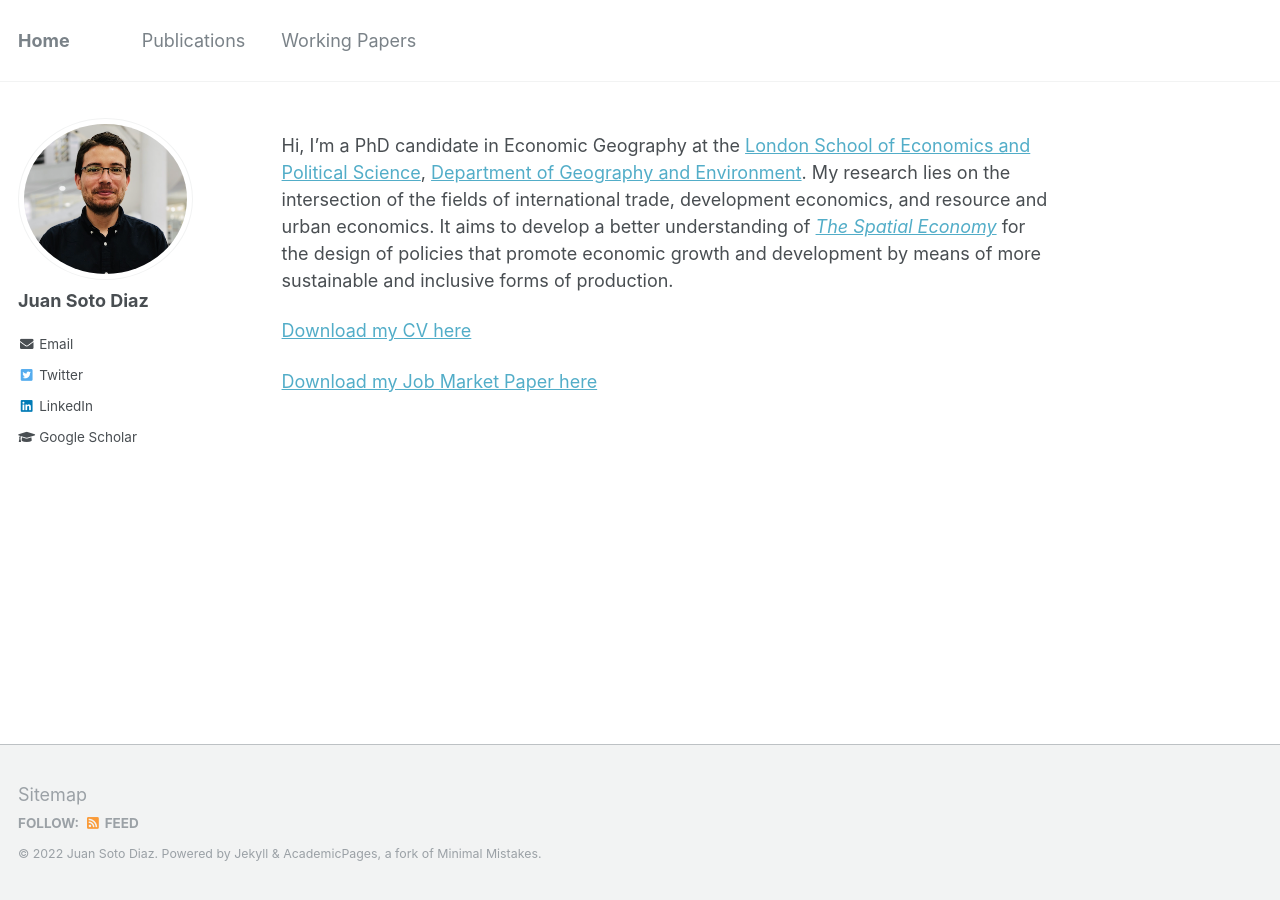
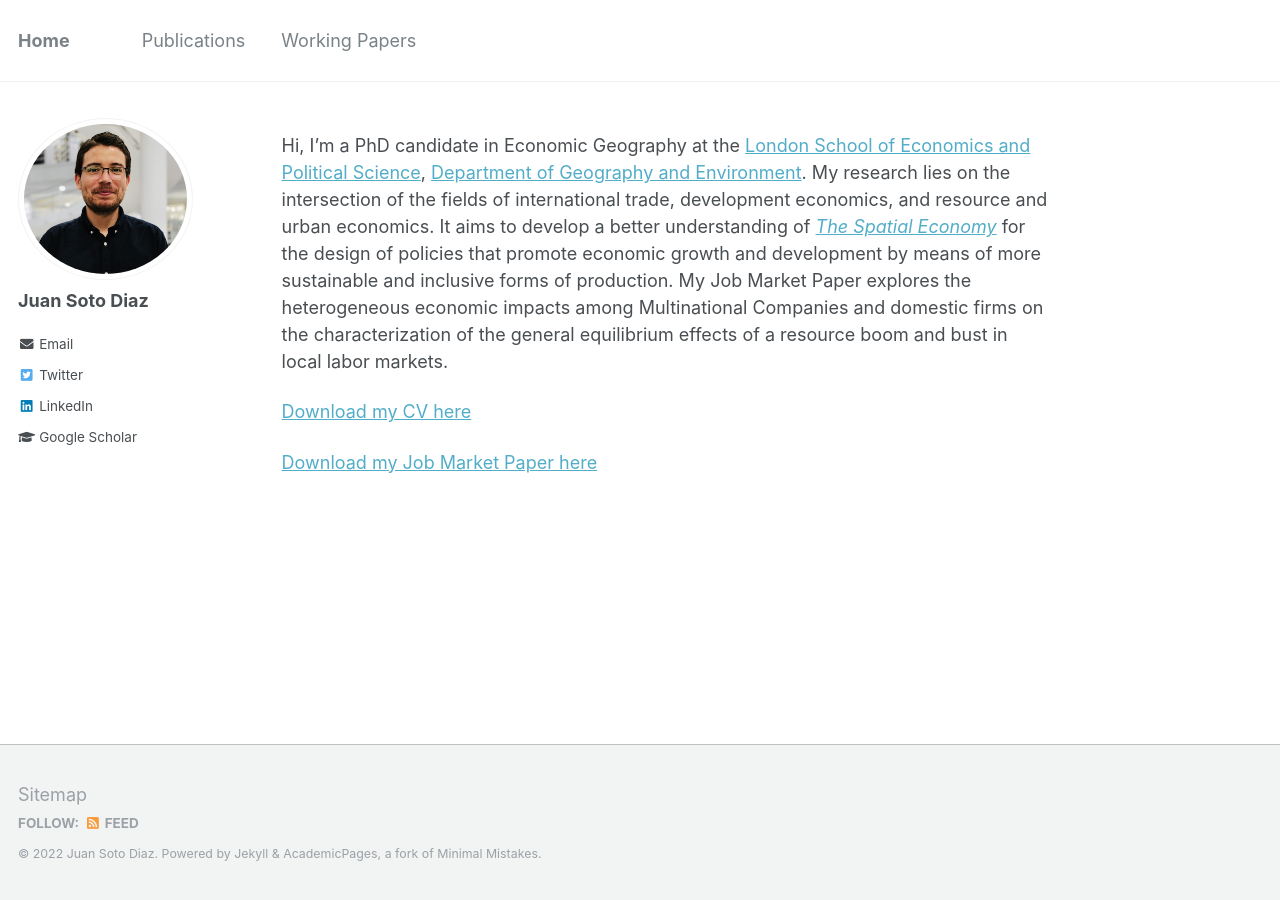
Before and after one commit to pedrofierroz87/pedrofierroz87.github.io, a Jekyll site: the page built from _pages/about.md, in a window 1280 px wide. Built offline with Jekyll 4.4.1, drawn with Linux system fonts in a browser that asks for light colours.

Commit message:
Update about.md

```diff
--- a/_pages/about.md
+++ b/_pages/about.md
@@ -8,7 +8,7 @@ redirect_from:
   - /about.html
 ---
 
-Hi, I'm a PhD candidate in Economic Geography at the [London School of Economics and Political Science](https://lse.ac.uk), [Department of Geography and Environment](https://www.lse.ac.uk/geography-and-environment). My research lies on the intersection of the fields of international trade, development economics, and resource and urban economics. It aims to develop a better understanding of [<i>The Spatial Economy</i>](https://www.aeaweb.org/articles?id=10.1257/jel.20181414) for the design of policies that promote economic growth and development by means of more sustainable and inclusive forms of production.
+Hi, I'm a PhD candidate in Economic Geography at the [London School of Economics and Political Science](https://lse.ac.uk), [Department of Geography and Environment](https://www.lse.ac.uk/geography-and-environment). My research lies on the intersection of the fields of international trade, development economics, and resource and urban economics. It aims to develop a better understanding of [<i>The Spatial Economy</i>](https://www.aeaweb.org/articles?id=10.1257/jel.20181414) for the design of policies that promote economic growth and development by means of more sustainable and inclusive forms of production. My Job Market Paper explores the heterogeneous economic impacts among Multinational Companies and domestic firms on the characterization of the general equilibrium effects of a resource boom and bust in local labor markets.
 
 [Download my CV here](https://onlinelibrary.wiley.com/doi/epdf/10.1111/jors.12269)
 
```
